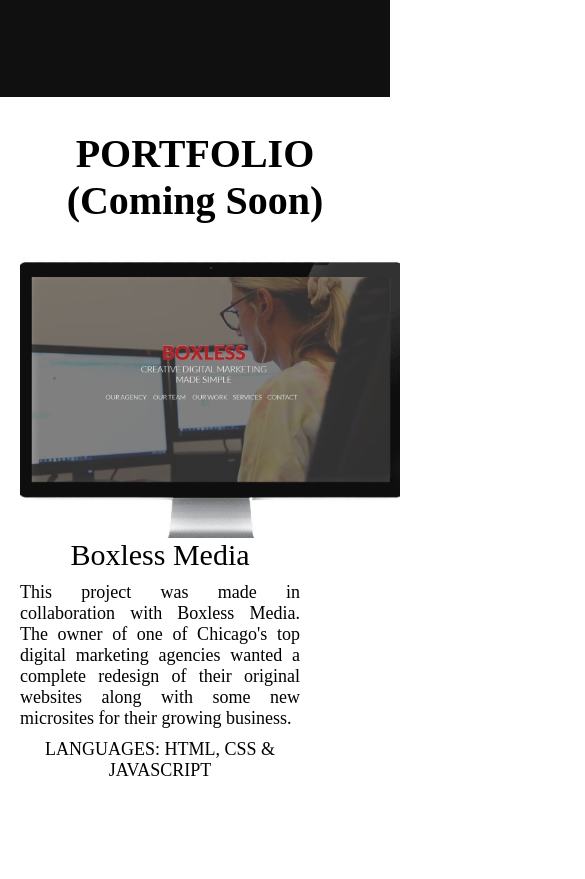
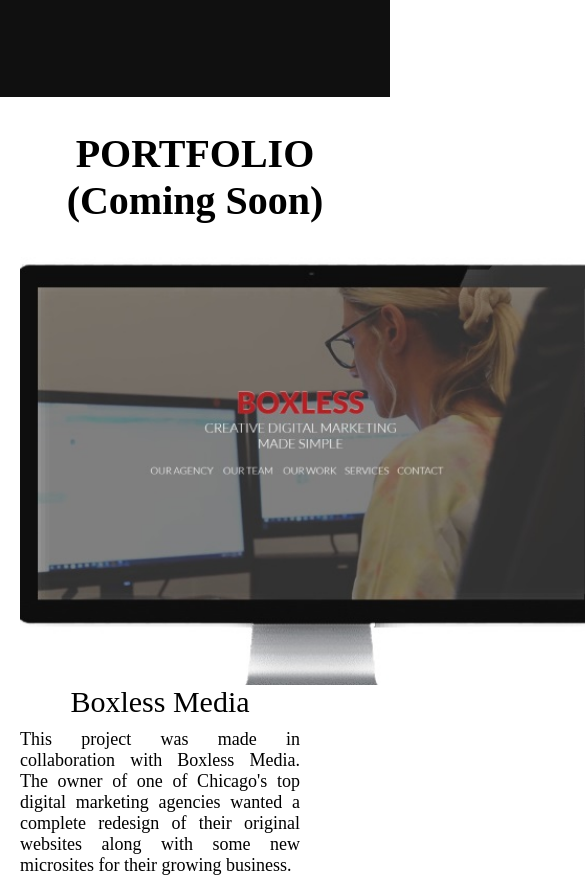
Before and after one commit to oscarcalzadadev/portfolio, a plain HTML site: page index.html in a window 390 px wide. Shown: the part 2257-3136 px from the top of the page, 585 px wide, since content can reach past the window. Drawn offline with Linux system fonts and the light colour scheme; a web font is replaced by a local one.

Commit message:
Update style.css

```diff
--- a/style.css
+++ b/style.css
@@ -579,7 +579,7 @@ form > textarea {
       }
       .desktop_version {
           display: block;
-          width: 380px;
+          width: 580px;
       }
       .mobile_version {
           display: none;
```
